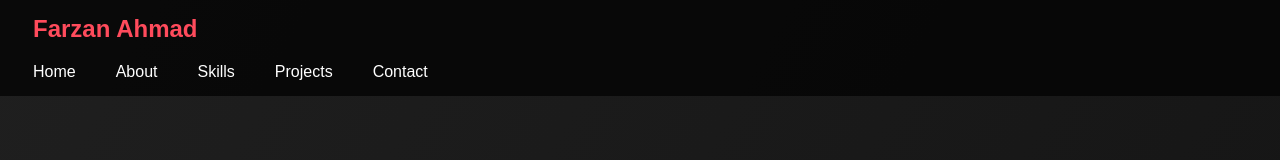
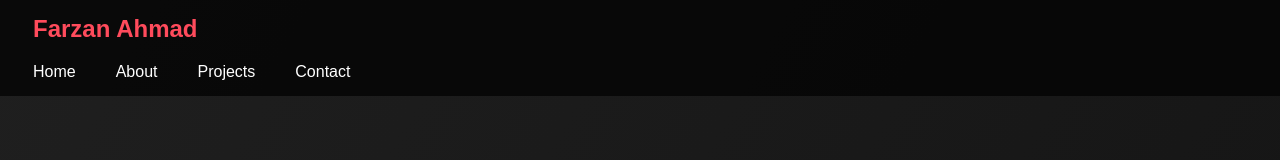
Before and after one commit to mrelvn/My-Portfolio, a plain HTML site: page index.html in a window 1280 px wide. Shown: the top 160 px of the page. Drawn offline with nearby package versions, Linux system fonts and the light colour scheme.

Commit message:
index.html

```diff
--- a/index.html
+++ b/index.html
@@ -16,7 +16,6 @@
       <ul class="nav-links">
         <li><a href="#home">Home</a></li>
         <li><a href="#about">About</a></li>
-        <li><a href="#skills">Skills</a></li>
         <li><a href="#projects">Projects</a></li>
         <li><a href="#contact">Contact</a></li>
       </ul>
```
